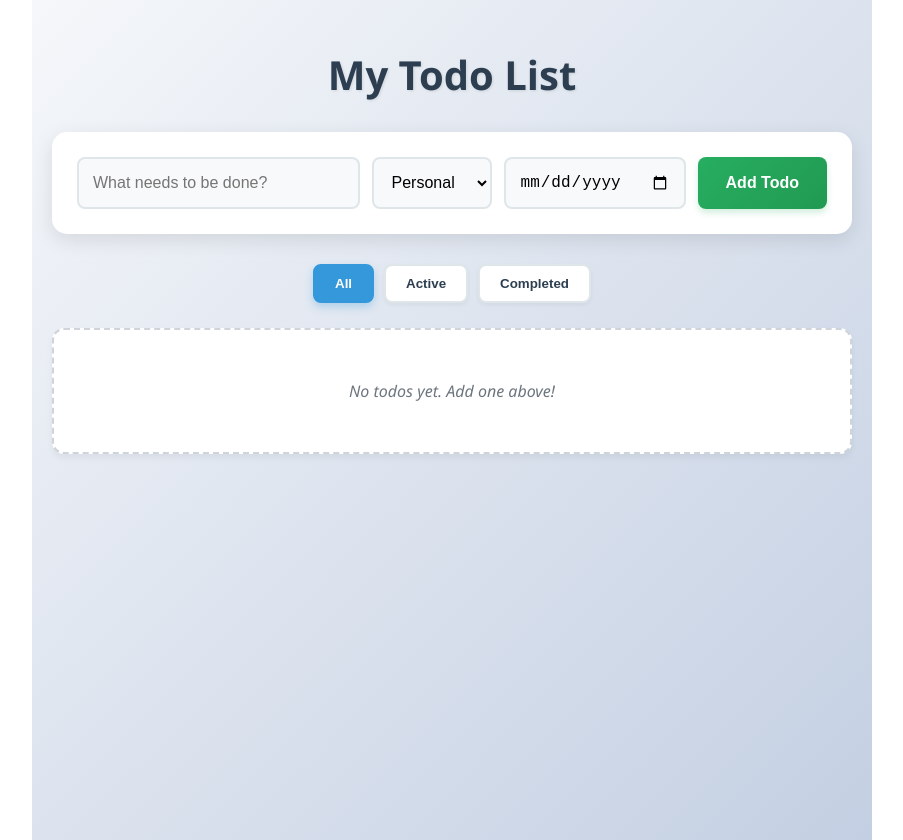
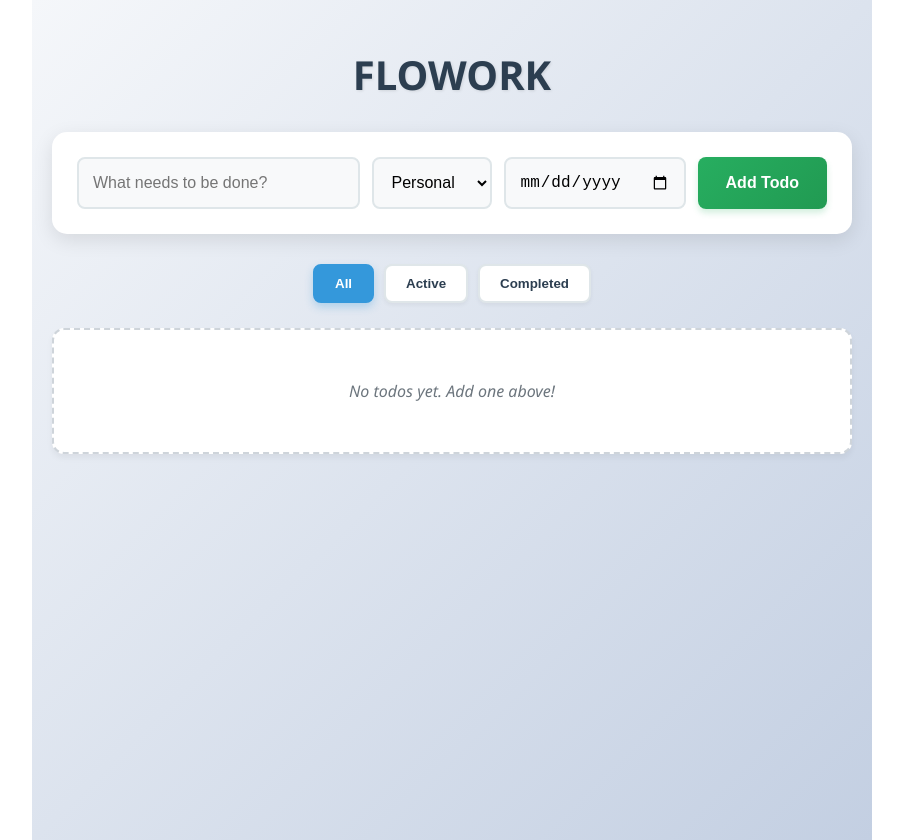
Before and after one commit to Hilawi-G/todo-list-app, a React (Create React App) app: page / in a window 1280 px wide. Shown: the whole page, without its empty margins (188-1091 px from the left). Built offline with nearby package versions, Linux system fonts and the light colour scheme.

Commit message:
Add tab title counter showing remaining todos, improve empty state with animation

```diff
--- a/src/App.js
+++ b/src/App.js
@@ -1,4 +1,4 @@
-import React, { useState } from 'react';
+import React, { useState,useEffect } from 'react';
 import { FaTrash, FaCalendarAlt, FaTag } from 'react-icons/fa';
 import './App.css';
 
@@ -8,6 +8,11 @@ function App() {
   const [todoCategory, setTodoCategory] = useState('personal');
   const [todoDate, setTodoDate] = useState('');
   const [filter, setFilter] = useState('all');
+
+  useEffect (() =>{
+    const remaining= todos.filter(todo => !todo.compelted).length;
+    document.title =remaining >0 ? `(${remaining}) FLOWORK` : 'FLOWORK';
+  }, [todos]);
 
   const filteredTodos = todos.filter(todo => {
     if (filter === 'active') return !todo.completed;
@@ -49,7 +54,7 @@ function App() {
   return (
     <div className="App">
       <header className="App-header">
-        <h1>My Todo List</h1>
+        <h1>FLOWORK</h1>
 
         {/* Todo Input Form */}
         <div className="todo-form">
```
